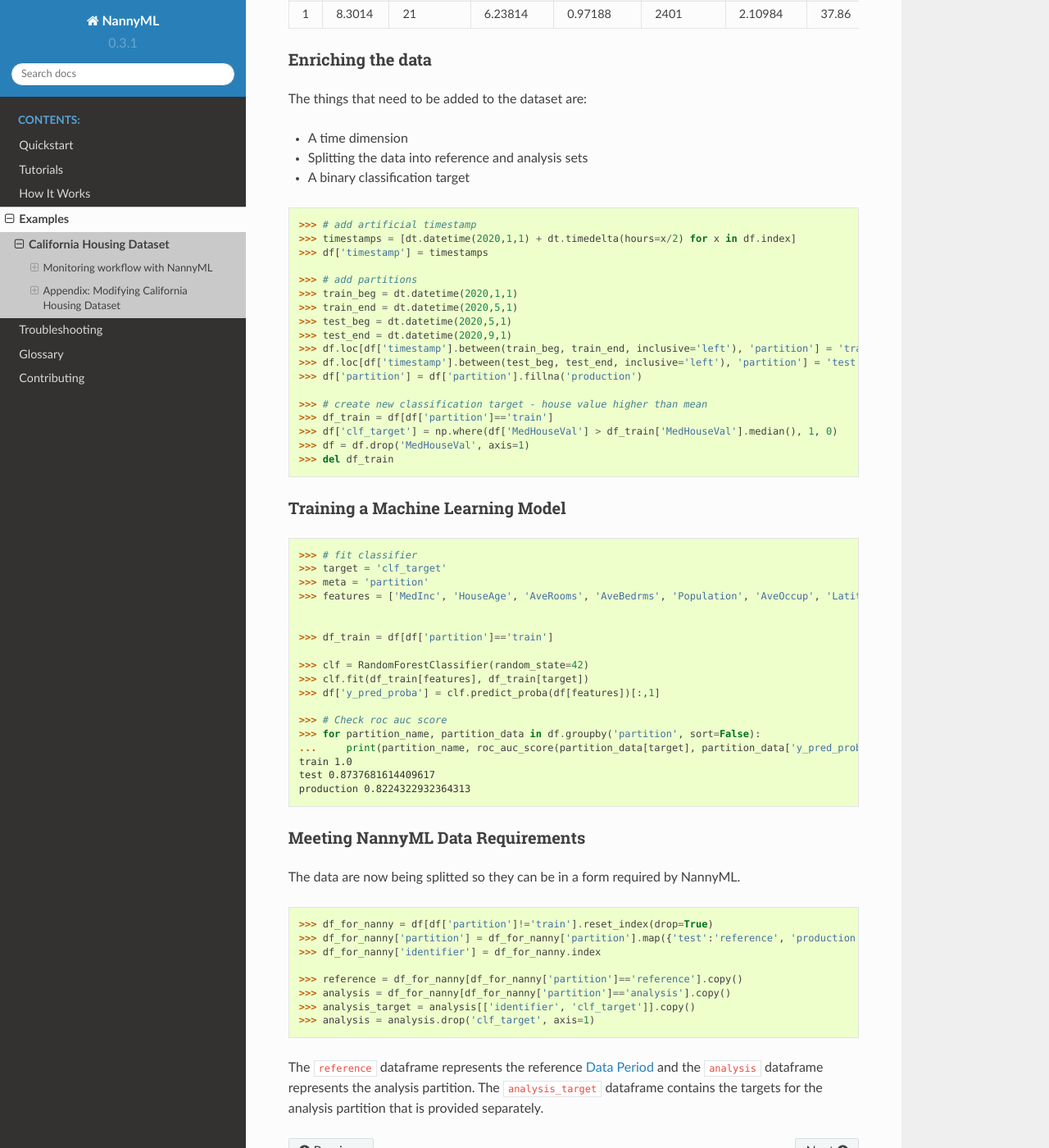
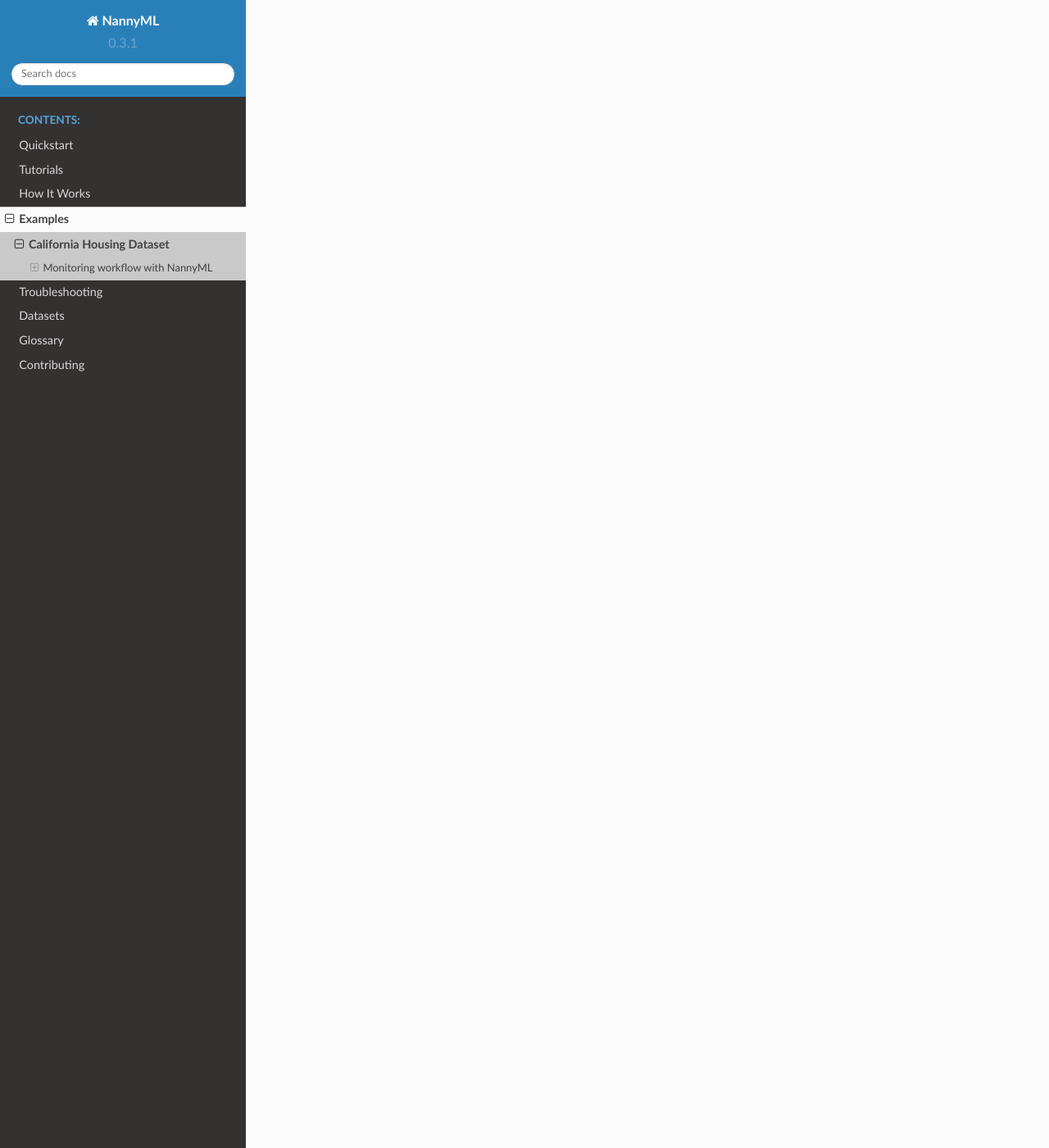
Before and after one commit to NannyML/nannyml, a Sphinx documentation site: the page built from docs/examples/california_housing.rst, in a window 1280 px wide and 1400 px high, scrolled down 7612 px. Shown: the whole window at 82% size. Built offline with Sphinx 7.4.7 and the Read the Docs theme 2.0.0, drawn with Linux system fonts in a browser that asks for light colours; pages that are not in the unit, such as notebooks, are missing from menus; some of the changed text lies outside the part shown.

Commit message:
add datasets pages, draft

```diff
--- a/docs/examples/california_housing.rst
+++ b/docs/examples/california_housing.rst
@@ -6,7 +6,7 @@
 Below, one can find an example use of NannyML on the modified California Housing Prices dataset.
 
 See what modifications were made to the data to make it suitable for the
-use case :ref:`here<california-housing-appendix>`.
+use case :ref:`here<dataset-california>`.
 
 
 ---------------------------------------
@@ -262,121 +262,3 @@
 In summary, NannyML estimated the performance (ROC AUC) of a model without accessing the target data. The estimate is
 quite accurate. Next, the potential root causes of the drop in performance were indicated by
 detecting data drift. This was achieved using univariate methods that identify features which drifted the most.
-
-
-.. _california-housing-appendix:
-
-----------------------------------------------
-Appendix: Modifying California Housing Dataset
-----------------------------------------------
-
-We are using the `California Housing Dataset`_ to create a real data example dataset for
-NannyML. There are three steps needed for this process:
-
-- Enriching the data
-- Training a Machine Learning Model
-- Meeting NannyML Data Requirements
-
-
-Let’s start by loading the dataset:
-
-.. code-block:: python
-
-    >>> # Import required libraries
-    >>> import pandas as pd
-    >>> import numpy as np
-    >>> import datetime as dt
-
-    >>> from sklearn.datasets import fetch_california_housing
-    >>> from sklearn.ensemble import RandomForestClassifier
-    >>> from sklearn.metrics import roc_auc_score
-
-    >>> cali = fetch_california_housing(as_frame=True)
-    >>> df = pd.concat([cali.data, cali.target], axis=1)
-    >>> df.head(2)
-
-+----+----------+------------+------------+-------------+--------------+------------+------------+-------------+---------------+
-|    |   MedInc |   HouseAge |   AveRooms |   AveBedrms |   Population |   AveOccup |   Latitude |   Longitude |   MedHouseVal |
-+====+==========+============+============+=============+==============+============+============+=============+===============+
-|  0 |   8.3252 |         41 |    6.98413 |     1.02381 |          322 |    2.55556 |      37.88 |     -122.23 |         4.526 |
-+----+----------+------------+------------+-------------+--------------+------------+------------+-------------+---------------+
-|  1 |   8.3014 |         21 |    6.23814 |     0.97188 |         2401 |    2.10984 |      37.86 |     -122.22 |         3.585 |
-+----+----------+------------+------------+-------------+--------------+------------+------------+-------------+---------------+
-
-
-Enriching the data
-==================
-
-The things that need to be added to the dataset are:
-
-- A time dimension
-- Splitting the data into reference and analysis sets
-- A binary classification target
-
-.. code-block:: python
-
-    >>> # add artificial timestamp
-    >>> timestamps = [dt.datetime(2020,1,1) + dt.timedelta(hours=x/2) for x in df.index]
-    >>> df['timestamp'] = timestamps
-
-    >>> # add partitions
-    >>> train_beg = dt.datetime(2020,1,1)
-    >>> train_end = dt.datetime(2020,5,1)
-    >>> test_beg = dt.datetime(2020,5,1)
-    >>> test_end = dt.datetime(2020,9,1)
-    >>> df.loc[df['timestamp'].between(train_beg, train_end, inclusive='left'), 'partition'] = 'train'
-    >>> df.loc[df['timestamp'].between(test_beg, test_end, inclusive='left'), 'partition'] = 'test'
-    >>> df['partition'] = df['partition'].fillna('production')
-
-    >>> # create new classification target - house value higher than mean
-    >>> df_train = df[df['partition']=='train']
-    >>> df['clf_target'] = np.where(df['MedHouseVal'] > df_train['MedHouseVal'].median(), 1, 0)
-    >>> df = df.drop('MedHouseVal', axis=1)
-    >>> del df_train
-
-Training a Machine Learning Model
-=================================
-
-.. code-block:: python
-
-    >>> # fit classifier
-    >>> target = 'clf_target'
-    >>> meta = 'partition'
-    >>> features = ['MedInc', 'HouseAge', 'AveRooms', 'AveBedrms', 'Population', 'AveOccup', 'Latitude', 'Longitude']
-
-
-    >>> df_train = df[df['partition']=='train']
-
-    >>> clf = RandomForestClassifier(random_state=42)
-    >>> clf.fit(df_train[features], df_train[target])
-    >>> df['y_pred_proba'] = clf.predict_proba(df[features])[:,1]
-
-    >>> # Check roc auc score
-    >>> for partition_name, partition_data in df.groupby('partition', sort=False):
-    ...     print(partition_name, roc_auc_score(partition_data[target], partition_data['y_pred_proba']))
-    train 1.0
-    test 0.8737681614409617
-    production 0.8224322932364313
-
-Meeting NannyML Data Requirements
-=================================
-
-The data are now being splitted so they can be in a form required by NannyML.
-
-.. code-block:: python
-
-    >>> df_for_nanny = df[df['partition']!='train'].reset_index(drop=True)
-    >>> df_for_nanny['partition'] = df_for_nanny['partition'].map({'test':'reference', 'production':'analysis'})
-    >>> df_for_nanny['identifier'] = df_for_nanny.index
-
-    >>> reference = df_for_nanny[df_for_nanny['partition']=='reference'].copy()
-    >>> analysis = df_for_nanny[df_for_nanny['partition']=='analysis'].copy()
-    >>> analysis_target = analysis[['identifier', 'clf_target']].copy()
-    >>> analysis = analysis.drop('clf_target', axis=1)
-
-The ``reference`` dataframe represents the reference :term:`Data Period` and the ``analysis``
-dataframe represents the analysis partition. The ``analysis_target`` dataframe contains the targets
-for the analysis partition that is provided separately.
-
-
-.. _California Housing Dataset: https://scikit-learn.org/stable/modules/generated/sklearn.datasets.fetch_california_housing.html
--- a/docs/index.rst
+++ b/docs/index.rst
@@ -28,6 +28,7 @@
    how_it_works
    examples
    troubleshooting
+   datasets
    glossary
    API reference <nannyml/modules>
    contributing
--- a/docs/tutorials/monitoring_performance/performance_estimation.rst
+++ b/docs/tutorials/monitoring_performance/performance_estimation.rst
@@ -44,7 +44,6 @@
     >>> for metric in cbpe.metrics:
     ...     figure = est_perf.plot(kind='performance', metric=metric)
     ...     figure.show()
-
 
 
 Walkthrough on Performance Estimation for Binary classification
```
Also changed, not shown: docs/datasets.rst (added, +12 -0 lines), docs/datasets/binary.rst (added, +13 -0 lines), docs/datasets/california.rst (added, +119 -0 lines), docs/datasets/multiclass.rst (added, +7 -0 lines), 1 other file.
